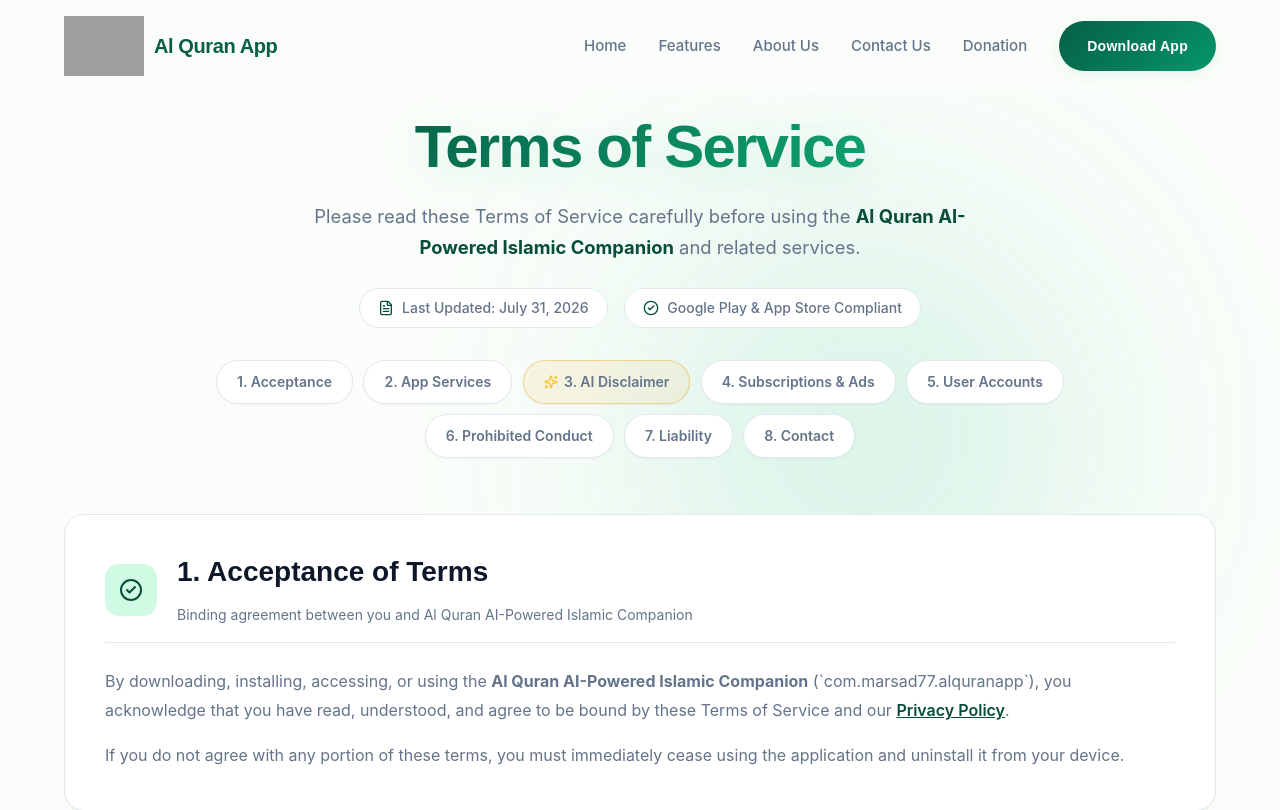
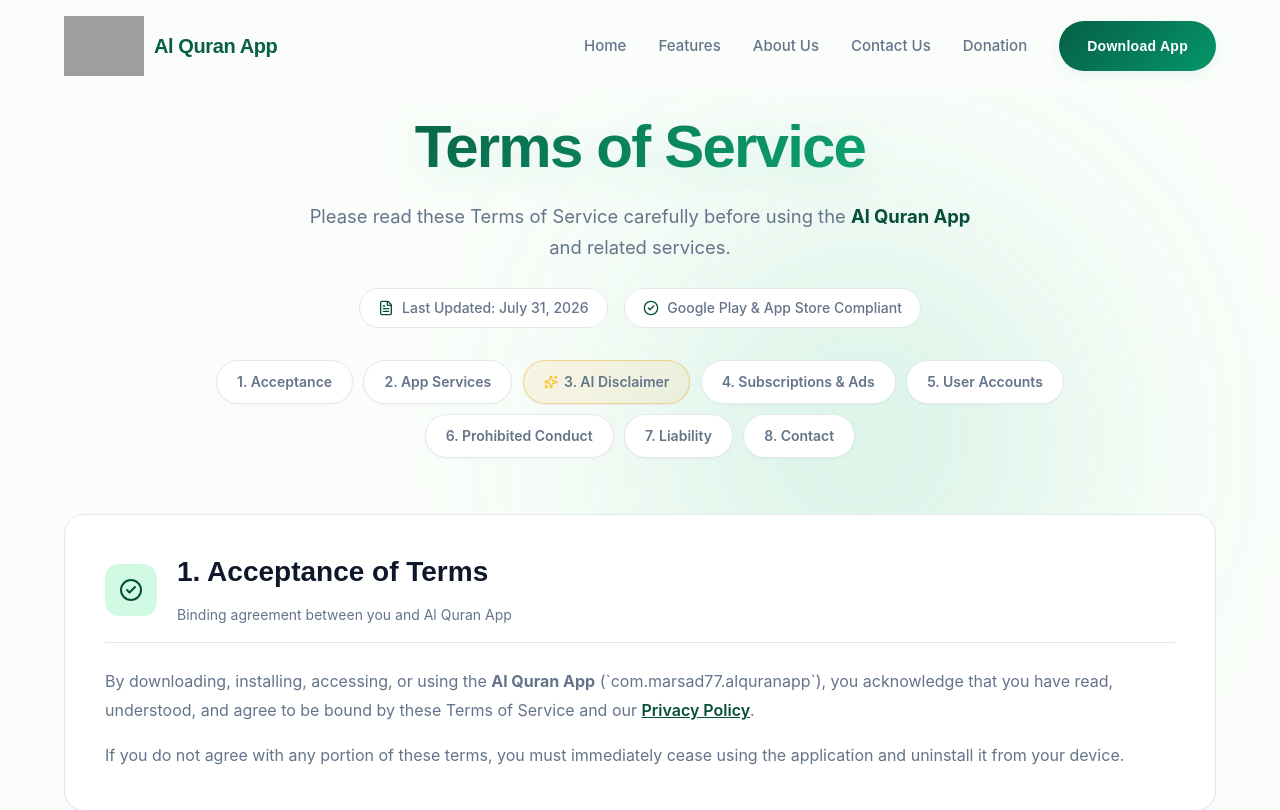
Before and after one commit to MarsadR/quran_web, a React (Create React App) app: page /terms in a window 1280 px wide. Shown: the top 810 px of the page. Built offline with nearby package versions, Linux system fonts and the light colour scheme; grey boxes are pictures that could not be loaded.

Commit message:
quran web 4th commit

```diff
--- a/src/components/home/HeroSection.css
+++ b/src/components/home/HeroSection.css
@@ -5,7 +5,7 @@
   align-items: center;
   overflow: hidden;
   background: linear-gradient(160deg, #F0FDF4 0%, #FFFFFF 45%, #ECFDF5 100%);
-  padding-top: 5rem;
+  padding-top: 9rem;
 }
 
 .hero-pattern {
--- a/src/components/layout/Footer.js
+++ b/src/components/layout/Footer.js
@@ -50,7 +50,7 @@
               <li><Link to="/" onClick={scrollToTop} className="footer-link">Home</Link></li>
               <li><a href="#features" className="footer-link">Features</a></li>
               <li><a href="#ai-chat" className="footer-link">AI Assistant</a></li>
-              <li><a href="#jadwal" className="footer-link">Prayer Times</a></li>
+              <li><Link to="/about-us" onClick={scrollToTop} className="footer-link">About Us</Link></li>
               <li><a href="#premium" className="footer-link">Premium</a></li>
             </ul>
           </motion.div>
--- a/src/pages/Home.js
+++ b/src/pages/Home.js
@@ -3,13 +3,12 @@
 import { PurposeSection } from '../components/home/PurposeSection';
 import { FeaturesSection } from '../components/home/FeaturesSection';
 import { AppShowcase } from '../components/home/AppShowcase';
-import { PrayerSchedule } from '../components/home/PrayerSchedule';
 import { PremiumSection } from '../components/home/PremiumSection';
 import { CTASection } from '../components/home/CTASection';
 
 export function Home() {
   useEffect(() => {
-    document.title = 'Al Quran Super App - Your Ultimate Islamic Companion';
+    document.title = 'Al Quran App';
   }, []);
 
   return (
@@ -18,7 +17,6 @@
       <PurposeSection />
       <FeaturesSection />
       <AppShowcase />
-      <PrayerSchedule />
       <PremiumSection />
       <CTASection />
     </main>
--- a/src/pages/PrivacyPolicy.js
+++ b/src/pages/PrivacyPolicy.js
@@ -23,7 +23,7 @@
 export function PrivacyPolicy() {
   useEffect(() => {
     window.scrollTo(0, 0);
-    document.title = "Privacy Policy - Al Quran AI-Powered Islamic Companion";
+    document.title = "Privacy Policy - Al Quran App";
   }, []);
 
   const scrollToSection = (id) => {
@@ -135,7 +135,7 @@
 
           <p className="privacy-subtitle">
             Transparency and respect for your privacy are fundamental to our mission.
-            Learn how the <strong className="text-[var(--color-primary-dark)]">Al Quran AI-Powered Islamic Companion</strong> protects your personal information, permissions, and rights.
+            Learn how the <strong className="text-[var(--color-primary-dark)]">Al Quran App</strong> protects your personal information, permissions, and rights.
           </p>
 
           <div className="privacy-meta flex items-center justify-center gap-4 mt-6">
@@ -187,7 +187,7 @@
               </div>
             </div>
             <p className="policy-text">
-              Welcome to the <strong>Al Quran AI-Powered Islamic Companion</strong> ("we," "our," or "us"). We are dedicated to providing a serene, safe, and privacy-respecting digital environment for reading the Quran, tracking daily prayers, and learning Islamic guidance.
+              Welcome to the <strong>Al Quran App</strong> ("we," "our," or "us"). We are dedicated to providing a serene, safe, and privacy-respecting digital environment for reading the Quran, tracking daily prayers, and learning Islamic guidance.
             </p>
             <p className="policy-text">
               This Privacy Policy details the exact data collection, permission usage, and security practices implemented in our application. It strictly adheres to the <strong>Google Play Developer Distribution Agreement</strong> and <strong>Google User Data Policies</strong>. By downloading or using our mobile application, you agree to the practices outlined in this policy.
@@ -359,7 +359,7 @@
               <ol className="steps-list">
                 <li>
                   <span className="step-num">1</span>
-                  <span>Open <strong>Al Quran AI-Powered Islamic Companion</strong> and log into your account.</span>
+                  <span>Open <strong>Al Quran App</strong> and log into your account.</span>
                 </li>
                 <li>
                   <span className="step-num">2</span>
--- a/src/pages/TermsOfService.js
+++ b/src/pages/TermsOfService.js
@@ -20,7 +20,7 @@
 export function TermsOfService() {
   useEffect(() => {
     window.scrollTo(0, 0);
-    document.title = "Terms of Service - Al Quran AI-Powered Islamic Companion";
+    document.title = "Terms of Service - Al Quran App";
   }, []);
 
   const scrollToSection = (id) => {
@@ -73,7 +73,7 @@
           </h1>
 
           <p className="terms-subtitle">
-            Please read these Terms of Service carefully before using the <strong className="text-[var(--color-primary-dark)]">Al Quran AI-Powered Islamic Companion</strong> and related services.
+            Please read these Terms of Service carefully before using the <strong className="text-[var(--color-primary-dark)]">Al Quran App</strong> and related services.
           </p>
 
           <div className="terms-meta flex items-center justify-center gap-4 mt-6">
@@ -136,11 +136,11 @@
               </div>
               <div>
                 <h2 className="card-title font-heading">1. Acceptance of Terms</h2>
-                <p className="card-subtitle">Binding agreement between you and Al Quran AI-Powered Islamic Companion</p>
+                <p className="card-subtitle">Binding agreement between you and Al Quran App</p>
               </div>
             </div>
             <p className="policy-text">
-              By downloading, installing, accessing, or using the <strong>Al Quran AI-Powered Islamic Companion</strong> (`com.marsad77.alquranapp`), you acknowledge that you have read, understood, and agree to be bound by these Terms of Service and our <a href="/privacy-policy" className="text-[var(--color-primary-dark)] underline font-semibold">Privacy Policy</a>.
+              By downloading, installing, accessing, or using the <strong>Al Quran App</strong> (`com.marsad77.alquranapp`), you acknowledge that you have read, understood, and agree to be bound by these Terms of Service and our <a href="/privacy-policy" className="text-[var(--color-primary-dark)] underline font-semibold">Privacy Policy</a>.
             </p>
             <p className="policy-text">
               If you do not agree with any portion of these terms, you must immediately cease using the application and uninstall it from your device.
@@ -293,7 +293,7 @@
               </div>
             </div>
 
-            <p className="policy-text">When using the Al Quran AI-Powered Islamic Companion, you agree NOT to:</p>
+            <p className="policy-text">When using the Al Quran App, you agree NOT to:</p>
             <div className="grid grid-cols-1 md:grid-cols-2 gap-4 mt-6">
               <div className="p-4 rounded-xl bg-[var(--color-surface)] border border-[var(--color-border)] text-sm text-[var(--color-text-muted)]">
                 <AlertTriangle className="w-5 h-5 text-[var(--color-accent)] mb-2" />
@@ -333,7 +333,7 @@
             </div>
 
             <p className="policy-text">
-              The Al Quran AI-Powered Islamic Companion and all related content, audio, and tools are provided on an <strong>"AS IS"</strong> and <strong>"AS AVAILABLE"</strong> basis. While we strive for 100% accuracy in prayer time algorithms, Quranic text rendering, and recitation streaming, we do not guarantee uninterrupted or error-free operation.
+              The Al Quran App and all related content, audio, and tools are provided on an <strong>"AS IS"</strong> and <strong>"AS AVAILABLE"</strong> basis. While we strive for 100% accuracy in prayer time algorithms, Quranic text rendering, and recitation streaming, we do not guarantee uninterrupted or error-free operation.
             </p>
             <p className="policy-text">
               Under no circumstances shall the app developers, mosque administration, or affiliates be liable for any indirect, incidental, or consequential damages resulting from your use of the application.
```
